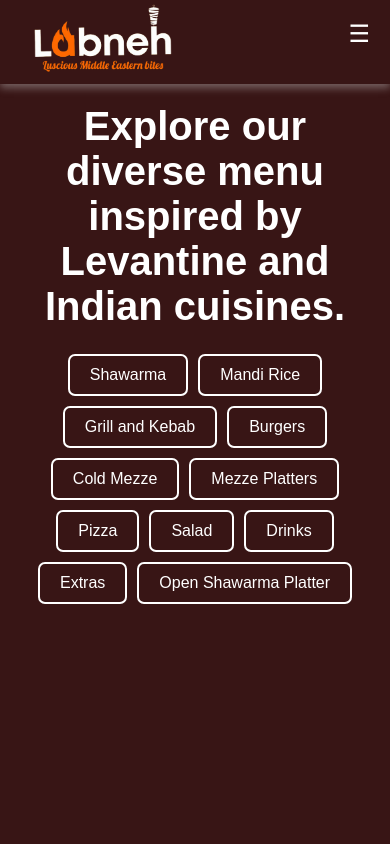
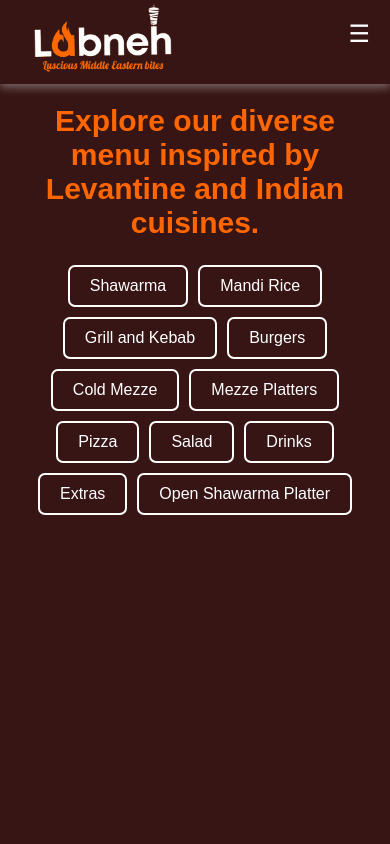
Before and after one commit to mudabbir525/labneh-foods, a React (Vite) app: page /menu in a window 390 px wide. Shown: the top 844 px of the page. Built offline with nearby package versions, Linux system fonts and the light colour scheme.

Commit message:
Update Menu.css

```diff
--- a/src/pages/Menu.css
+++ b/src/pages/Menu.css
@@ -9,8 +9,6 @@
   background-color: #381515;
   min-height:90vh;
   height: 100%;
-
-
 }
 
 .menu-buttons {
@@ -80,7 +78,7 @@ td
 .table th, .table td {
   border: 1px solid #ff6600;
   padding: 10px;
-  text-align: center;
+  text-align: left;
 }
 
 .table th {
@@ -148,10 +146,26 @@ td
     padding: 6px;
   }
 }
-
-
-
-.menu-heading{
-  color:white;
+.menu-heading h1
+{
+  color: #ff6600;
   text-align: center;
 }
+@media (max-width:1344px) {
+ .menu-heading h1{
+    font-size: 35px;
+  }
+
+}
+@media (max-width:1024px) {
+ .menu-heading h1{
+    font-size: 20px;
+  }
+
+}
+@media (max-width:1185px) {
+ .menu-heading h1{
+    font-size: 30px;
+  }
+
+}
```
